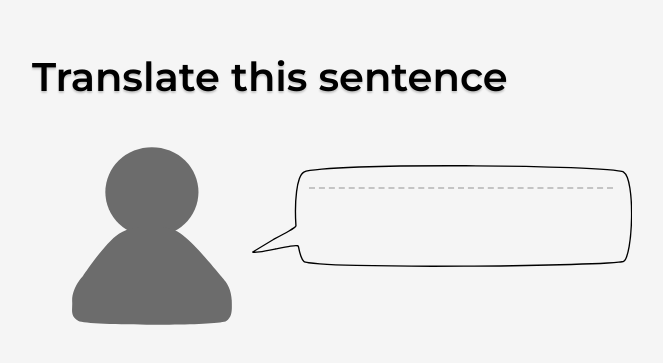
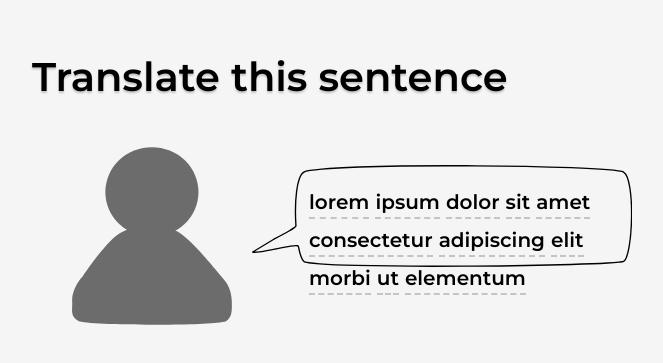
Before and after one commit to 17u5h/Translate-sentence, a React (Create React App) app: page / in a window 1280 px wide. Shown: the part 209-572 px from the top of the page, without its empty margins (288-951 px from the left). Built offline with nearby package versions, Linux system fonts and the light colour scheme; the HTML template or start-up script is replaced by a standard one.

Commit message:
fetch data and dispatch to store added

```diff
--- a/package.json
+++ b/package.json
@@ -17,7 +17,8 @@
     "react-scripts": "5.0.1",
     "styled-components": "^6.0.4",
     "typescript": "^4.9.5",
-    "web-vitals": "^2.1.4"
+    "web-vitals": "^2.1.4",
+    "zustand": "^4.3.9"
   },
   "scripts": {
     "start": "react-scripts start",
--- /dev/null
+++ b/src/components/MainPage/NeedToTranslateBlock/NeedToTranslateText.tsx
@@ -0,0 +1,18 @@
+import React from 'react';
+import * as S from '../../../styles/mainPageStyles'
+import {usePhrasesStore} from "../../../store/phrasesStore";
+import NeedToTranslateWord from "./NeedToTranslateWord";
+
+
+const NeedToTranslateText = () => {
+
+	const {englishPhraseArray} = usePhrasesStore(({englishPhraseArray}) => ({englishPhraseArray}))
+
+	return (
+		<S.NeedToTranslateText>
+			{englishPhraseArray.map(el => (<NeedToTranslateWord key={el.id} word={el.word}/>))}
+		</S.NeedToTranslateText>
+	);
+};
+
+export default NeedToTranslateText;
--- /dev/null
+++ b/src/components/MainPage/NeedToTranslateBlock/NeedToTranslateWord.tsx
@@ -0,0 +1,16 @@
+import React from 'react';
+import * as S from '../../../styles/mainPageStyles'
+
+type Props = {
+	word: string
+}
+
+const NeedToTranslateWord = ({word}: Props) => {
+	return (
+		<S.NeedToTranslateWord>
+			{word}
+		</S.NeedToTranslateWord>
+	);
+};
+
+export default NeedToTranslateWord;
--- a/src/components/MainPage/NeedToTranslateBlock.tsx
+++ b/src/components/MainPage/NeedToTranslateBlock/index.tsx
@@ -1,7 +1,7 @@
 import React from 'react';
-import HumanFigure from "./SVG/HumanFigure";
-import SpeakingCloud from "./SVG/SpeakingCloud";
-import * as S from '../../styles/mainPageStyles'
+import HumanFigure from "../SVG/HumanFigure";
+import SpeakingCloud from "../SVG/SpeakingCloud";
+import * as S from '../../../styles/mainPageStyles'
 import NeedToTranslateText from "./NeedToTranslateText";
 
 const NeedToTranslateBlock = () => {
--- a/src/components/MainPage/NeedToTranslateText.tsx
+++ /dev/null
@@ -1,16 +0,0 @@
-import React, {useEffect, useState} from 'react';
-import * as S from '../../styles/mainPageStyles'
-import axios from "axios";
-import {API_URL} from "../../services/API_URL";
-
-
-const NeedToTranslateText = () => {
-
-	return (
-		<S.NeedToTranslateText>
-
-		</S.NeedToTranslateText>
-	);
-};
-
-export default NeedToTranslateText;
--- /dev/null
+++ b/src/lib/convertStringPhraseToWordsArray.ts
@@ -0,0 +1,8 @@
+import {Word} from "../types/Word";
+
+export const convertStringPhraseToWordsArray = (phrase: string) => {
+	const wordsArray = phrase.split(' ')
+	const phraseArray: Word[] = []
+	wordsArray.forEach((el, index) => phraseArray.push({id: index + 1, word: el}))
+	return phraseArray
+}
--- a/src/pages/MainPage.tsx
+++ b/src/pages/MainPage.tsx
@@ -1,10 +1,33 @@
-import React from 'react';
+import React, {useEffect, useState} from 'react';
 import Title from "../components/MainPage/Title";
 import NeedToTranslateBlock from "../components/MainPage/NeedToTranslateBlock";
 import * as S from "../styles/mainPageStyles";
+import {phrasesStub} from "../stubs/phrasesStub";
+import {usePhrasesStore} from "../store/phrasesStore";
+import {convertStringPhraseToWordsArray} from "../lib/convertStringPhraseToWordsArray";
 
 
 const MainPage = () => {
+	const {dispatchEnglishPhraseArray, dispatchRussianPhraseArray} = usePhrasesStore(({
+																																											dispatchEnglishPhraseArray,
+																																											dispatchRussianPhraseArray
+																																										}) => ({
+		dispatchEnglishPhraseArray,
+		dispatchRussianPhraseArray
+	}))
+
+	const fetchEnAndRusPhrases = async () => {
+		const data = phrasesStub
+		const englishWordsArray = convertStringPhraseToWordsArray(data.en)
+		const russianWordsArray = convertStringPhraseToWordsArray(data.ru)
+		dispatchEnglishPhraseArray(englishWordsArray)
+		dispatchRussianPhraseArray(russianWordsArray)
+	}
+
+	useEffect(() => {
+		fetchEnAndRusPhrases()
+	}, [])
+
 	return (
 		<S.Wrapper>
 			<S.Container>
--- /dev/null
+++ b/src/store/phrasesStore.ts
@@ -0,0 +1,23 @@
+import {create} from "zustand";
+import {Word} from "../types/Word";
+
+
+type PhrasesStore = {
+	englishPhraseArray: Word[]
+	dispatchEnglishPhraseArray: (englishPhraseArray: Word[]) => void
+	russianPhraseArray: Word[]
+	dispatchRussianPhraseArray: (russianPhraseArray: Word[]) => void
+}
+
+export const usePhrasesStore = create<PhrasesStore>((set) => ({
+	englishPhraseArray: [],
+	dispatchEnglishPhraseArray: (englishPhraseArray: Word[]) => set((state) => ({
+		...state,
+		englishPhraseArray
+	})),
+	russianPhraseArray: [],
+	dispatchRussianPhraseArray: (russianPhraseArray: Word[]) => set((state) => ({
+		...state,
+		russianPhraseArray
+	})),
+}))
--- a/src/styles/mainPageStyles.ts
+++ b/src/styles/mainPageStyles.ts
@@ -25,12 +25,17 @@ export const NeedToTranslateBlock = styled.div`
 export const SpeakingCloudContainer = styled.div`
 	position: relative;
 `
-export const NeedToTranslateText = styled.p`
+export const NeedToTranslateText = styled.div`
 	position: absolute;
+	display: flex;
+	gap: 6px;
+	flex-wrap: wrap;
 	font-weight: 600;
 	line-height: 30px;
 	left: 15%;
 	top: 30%;
 	width: 80%;
-	border-bottom: 2px dashed ${vars.$colorThemeShadows};
 `
+export const NeedToTranslateWord = styled.p`
+  border-bottom: 2px dashed ${vars.$colorThemeShadows};
+`
--- /dev/null
+++ b/src/types/Word.ts
@@ -0,0 +1,4 @@
+export type Word = {
+	id: number
+	word: string
+}
```
Also changed, not shown: src/components/MainPage/SVG/SpeakingCloud.tsx (+1 -1 lines), 1 other file (tests, documents, lock files or other folders).
